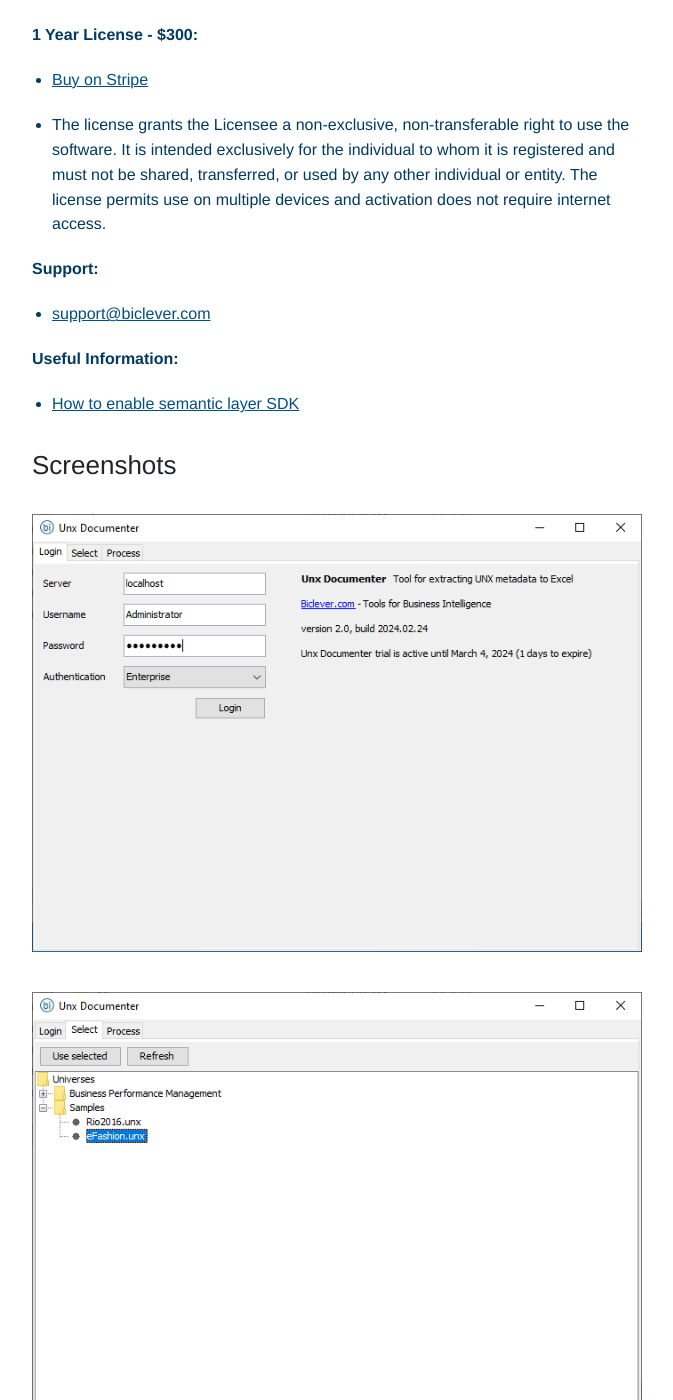
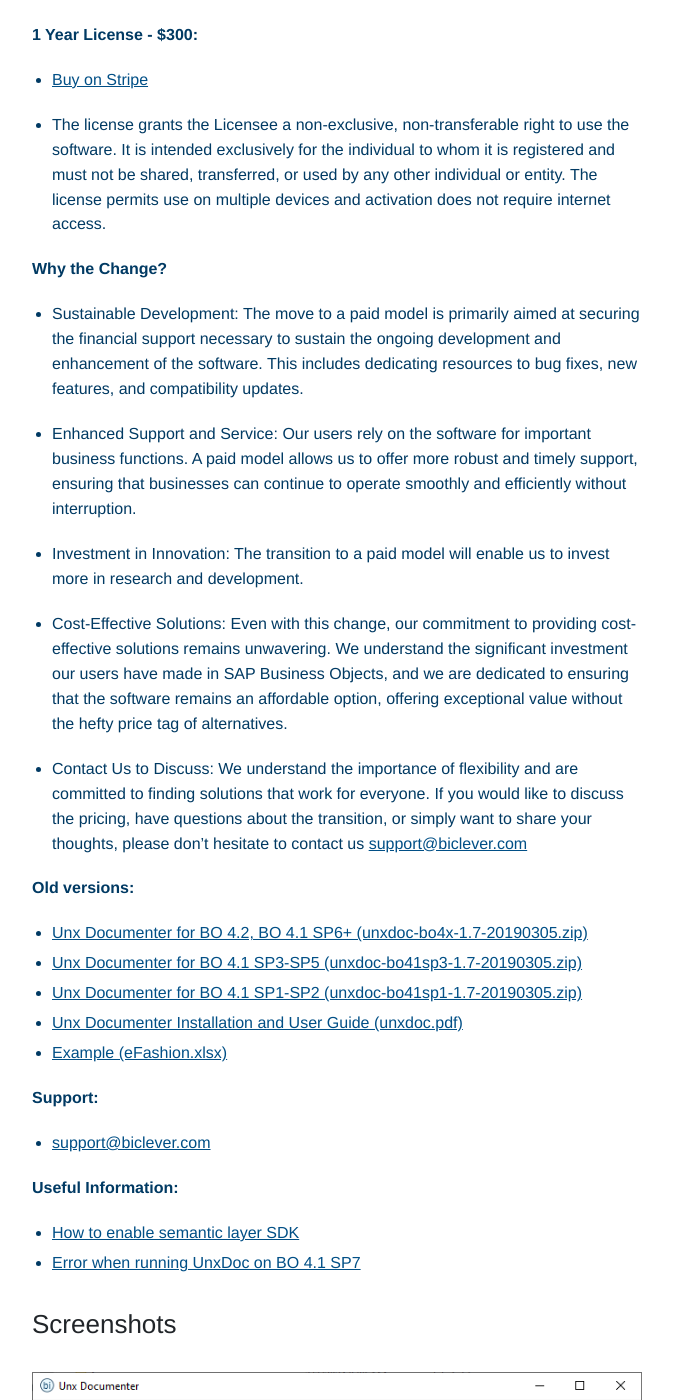
Before and after one commit to biclever/biclever.github.io, a Jekyll site: the page built from _products/unx-documenter-2.md, in a window 1280 px wide and 1400 px high, scrolled down 1309 px. Shown: the whole window, without its empty margins (143-816 px from the left). Built offline with Jekyll 4.4.1, drawn with Linux system fonts in a browser that asks for light colours; some of the changed text lies outside the part shown.

Commit message:
explanation

```diff
--- a/_products/unx-documenter-2.md
+++ b/_products/unx-documenter-2.md
@@ -1,5 +1,5 @@
 ---
-title: "UnxDoc 2.0 (BO 4.3 SP2+)"
+title: "Unx Documenter (BO 4.3 SP2+)"
 description: The tool facilitates the extraction of UNX universe metadata into an Excel spreadsheet and enables easy identification of differences between universes for streamlined analysis and documentation.
 date: 2024-02-29T09:27:00+10:00
 published: true
@@ -32,11 +32,31 @@
 
 - The license grants the Licensee a non-exclusive, non-transferable right to use the software. It is intended exclusively for the individual to whom it is registered and must not be shared, transferred, or used by any other individual or entity. The license permits use on multiple devices and activation does not require internet access.
 
+**Why the Change?**
+
+- Sustainable Development: The move to a paid model is primarily aimed at securing the financial support necessary to sustain the ongoing development and enhancement of the software. This includes dedicating resources to bug fixes, new features, and compatibility updates.
+
+- Enhanced Support and Service: Our users rely on the software for important business functions. A paid model allows us to offer more robust and timely support, ensuring that businesses can continue to operate smoothly and efficiently without interruption.
+
+- Investment in Innovation: The transition to a paid model will enable us to invest more in research and development.
+
+- Cost-Effective Solutions: Even with this change, our commitment to providing cost-effective solutions remains unwavering. We understand the significant investment our users have made in SAP Business Objects, and we are dedicated to ensuring that the software remains an affordable option, offering exceptional value without the hefty price tag of alternatives.
+
+- Contact Us to Discuss: We understand the importance of flexibility and are committed to finding solutions that work for everyone. If you would like to discuss the pricing, have questions about the transition, or simply want to share your thoughts, please don’t hesitate to contact us [support@biclever.com](mailto:support@biclever.com)
+
+**Old versions:**
+- [Unx Documenter for BO 4.2, BO 4.1 SP6+ (unxdoc-bo4x-1.7-20190305.zip)](https://drive.google.com/uc?export=download&id=1zcW6kNSwh_coEnhDMrizNSQUc3qAfCvE)
+- [Unx Documenter for BO 4.1 SP3-SP5 (unxdoc-bo41sp3-1.7-20190305.zip)](https://drive.google.com/uc?export=download&id=17yuPoShoKJRVcM3zUeOPbcffX4DSJgmp)
+- [Unx Documenter for BO 4.1 SP1-SP2 (unxdoc-bo41sp1-1.7-20190305.zip)](https://drive.google.com/uc?export=download&id=1CMzNxMywUHFPMhcQlPi_zwW7asudtM0Z)
+- [Unx Documenter Installation and User Guide (unxdoc.pdf)](https://drive.google.com/uc?export=download&id=0B-s3ybDd2BjZR0VkZ3B4dzlWZ00)
+- [Example (eFashion.xlsx)](https://drive.google.com/uc?export=download&id=0B-s3ybDd2BjZRks5cnVVNW5VelU)
+
 **Support:**
 - [support@biclever.com](mailto:support@biclever.com)
 
 **Useful Information:**
 - [How to enable semantic layer SDK](/pages/how-to-enable-semantic-layer-sdk/)
+- [Error when running UnxDoc on BO 4.1 SP7](/pages/error-in-unxdoc-on-bo-4-1-sp7-localresourceserviceimpl-load/)
 
 ## Screenshots
 
```
Also changed, not shown: _products/unx-documenter.md (+1 -1 lines).
